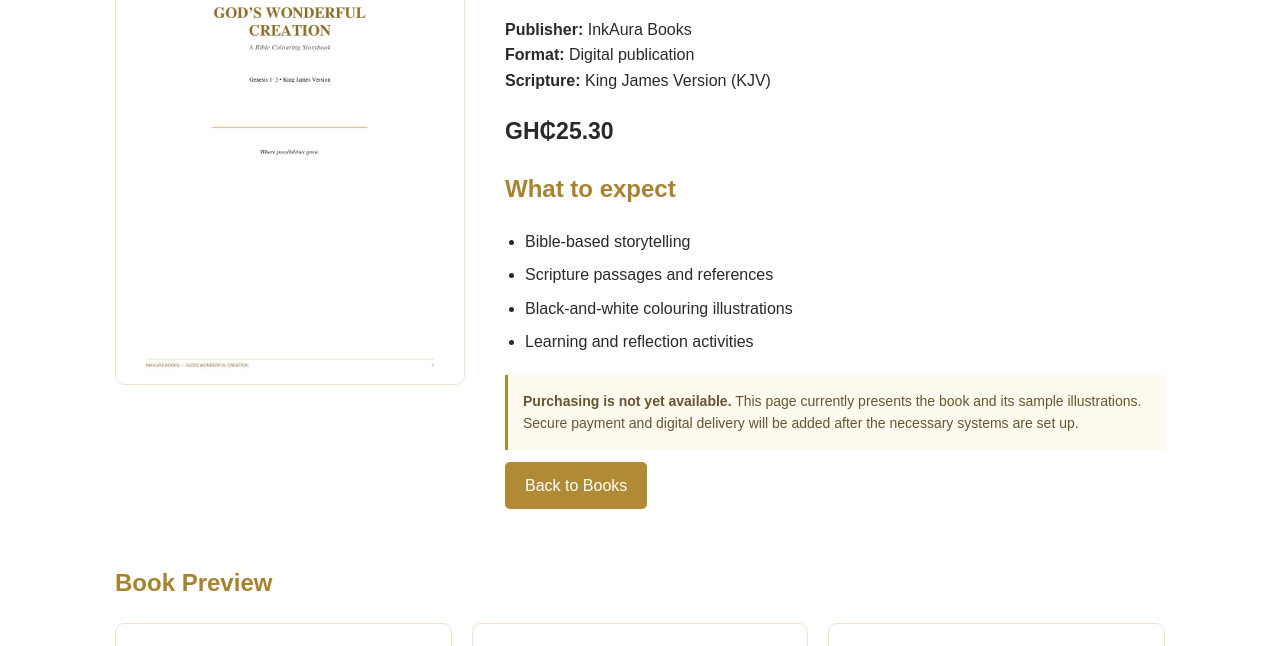
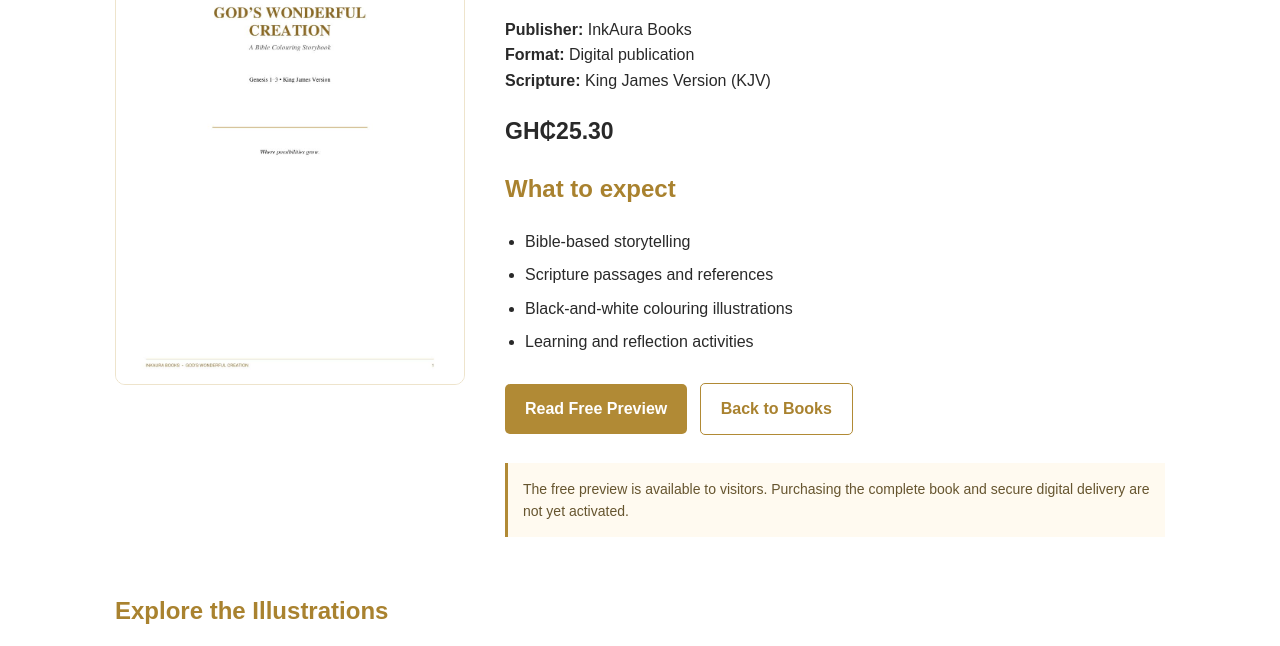
Before and after one commit to gafahmark64-sys/inkaurabooks, a plain HTML site: page book-gods-wonderful-creation.html in a window 1280 px wide. Shown: the part 274-920 px from the top of the page. Drawn offline with Linux system fonts and the light colour scheme.

Commit message:
Update book-gods-wonderful-creation.html

```diff
--- a/book-gods-wonderful-creation.html
+++ b/book-gods-wonderful-creation.html
@@ -4,15 +4,11 @@
 <head>
   <meta charset="UTF-8">
   <meta name="viewport" content="width=device-width, initial-scale=1.0">
-  <meta name="description" content="Discover God's Wonderful Creation, a Bible Colouring Storybook from InkAura Books.">
+  <meta name="description" content="Preview God's Wonderful Creation, a Bible Colouring Storybook from InkAura Books.">
   <title>God's Wonderful Creation | InkAura Books</title>
 
   <style>
-    * {
-      box-sizing: border-box;
-      margin: 0;
-      padding: 0;
-    }
+    * { box-sizing: border-box; margin: 0; padding: 0; }
 
     body {
       font-family: Arial, sans-serif;
@@ -38,11 +34,7 @@
       text-decoration: none;
     }
 
-    nav {
-      display: flex;
-      flex-wrap: wrap;
-      gap: 20px;
-    }
+    nav { display: flex; flex-wrap: wrap; gap: 20px; }
 
     nav a {
       color: #333;
@@ -50,9 +42,7 @@
       font-size: 14px;
     }
 
-    nav a:hover {
-      color: #b18a35;
-    }
+    nav a:hover { color: #b18a35; }
 
     .container {
       width: 90%;
@@ -86,15 +76,15 @@
       display: block;
     }
 
-    h1, h2 {
-      color: #a9822f;
-    }
+    h1, h2 { color: #a9822f; }
 
     h1 {
       font-size: 32px;
       line-height: 1.25;
       margin-bottom: 15px;
     }
+
+    h2 { margin-bottom: 18px; }
 
     .description {
       color: #666;
@@ -112,8 +102,25 @@
       padding-left: 20px;
     }
 
-    .details li {
-      margin-bottom: 8px;
+    .details li { margin-bottom: 8px; }
+
+    .button {
+      display: inline-block;
+      background: #b18a35;
+      color: white;
+      text-decoration: none;
+      padding: 12px 20px;
+      border-radius: 5px;
+      margin: 8px 8px 8px 0;
+      font-weight: bold;
+    }
+
+    .button:hover { background: #94702a; }
+
+    .button.secondary {
+      background: white;
+      color: #a9822f;
+      border: 1px solid #b18a35;
     }
 
     .notice {
@@ -125,27 +132,7 @@
       font-size: 14px;
     }
 
-    .button {
-      display: inline-block;
-      background: #b18a35;
-      color: white;
-      text-decoration: none;
-      padding: 11px 20px;
-      border-radius: 5px;
-      margin-top: 12px;
-    }
-
-    .button:hover {
-      background: #94702a;
-    }
-
-    .previews {
-      margin-top: 55px;
-    }
-
-    .previews h2 {
-      margin-bottom: 20px;
-    }
+    .previews { margin-top: 55px; }
 
     .preview-grid {
       display: grid;
@@ -183,26 +170,11 @@
     }
 
     @media (max-width: 700px) {
-      header {
-        justify-content: center;
-      }
-
-      nav {
-        justify-content: center;
-      }
-
-      .book-layout {
-        grid-template-columns: 1fr;
-      }
-
-      .cover {
-        max-width: 280px;
-        margin: auto;
-      }
-
-      h1 {
-        font-size: 27px;
-      }
+      header { justify-content: center; }
+      nav { justify-content: center; }
+      .book-layout { grid-template-columns: 1fr; }
+      .cover { max-width: 280px; margin: auto; }
+      h1 { font-size: 27px; }
     }
   </style>
 </head>
@@ -261,20 +233,30 @@
           <li>Learning and reflection activities</li>
         </ul>
 
+        <a
+          class="button"
+          href="preview-gods-wonderful-creation.pdf"
+          target="_blank"
+          rel="noopener"
+        >
+          Read Free Preview
+        </a>
+
+        <a class="button secondary" href="books.html">
+          Back to Books
+        </a>
+
         <div class="notice">
-          <strong>Purchasing is not yet available.</strong>
-          This page currently presents the book and its sample
-          illustrations. Secure payment and digital delivery
-          will be added after the necessary systems are set up.
+          The free preview is available to visitors.
+          Purchasing the complete book and secure digital delivery
+          are not yet activated.
         </div>
-
-        <a class="button" href="books.html">Back to Books</a>
       </div>
 
     </section>
 
     <section class="previews">
-      <h2>Book Preview</h2>
+      <h2>Explore the Illustrations</h2>
 
       <div class="preview-grid">
 
```
